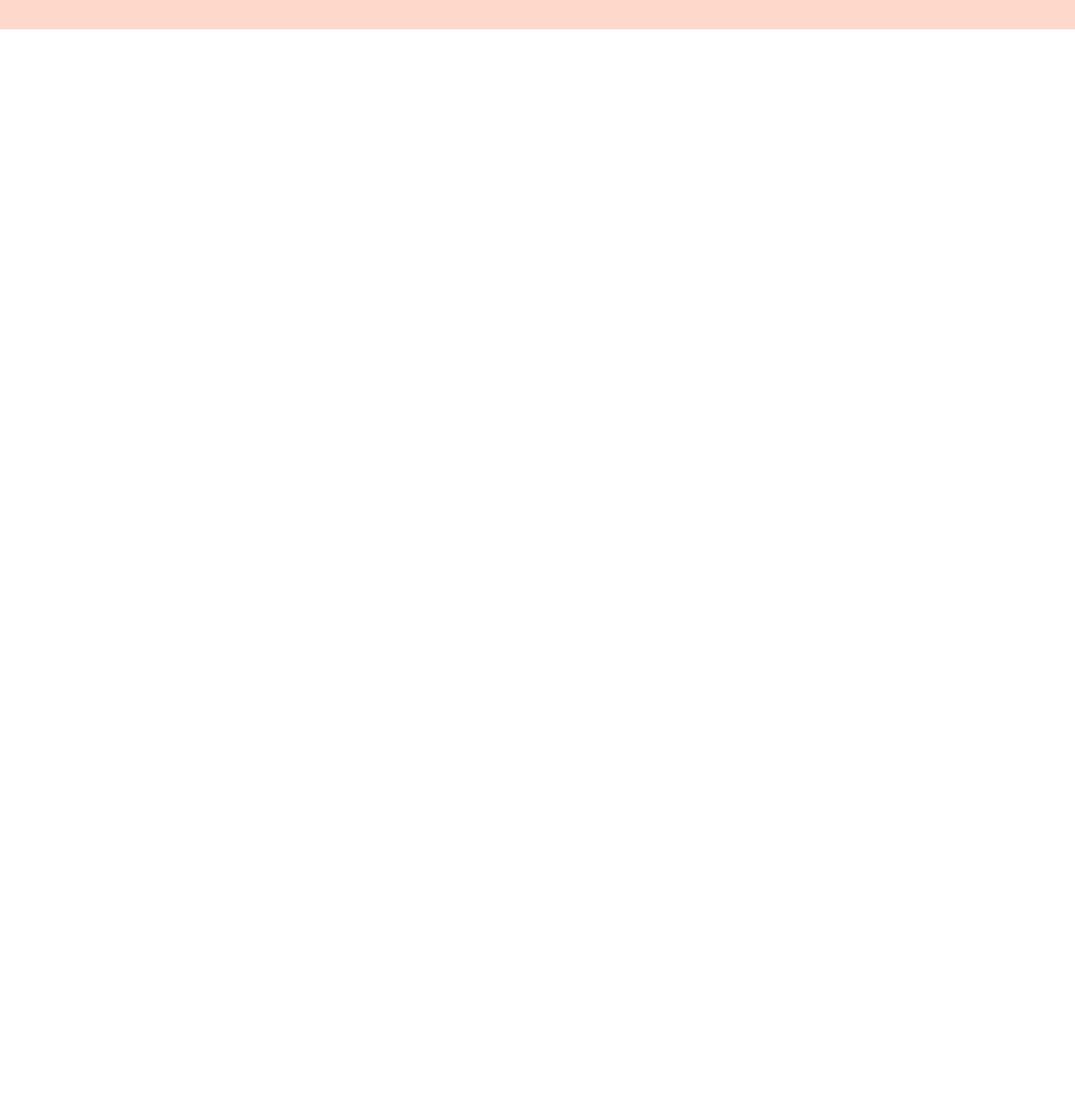
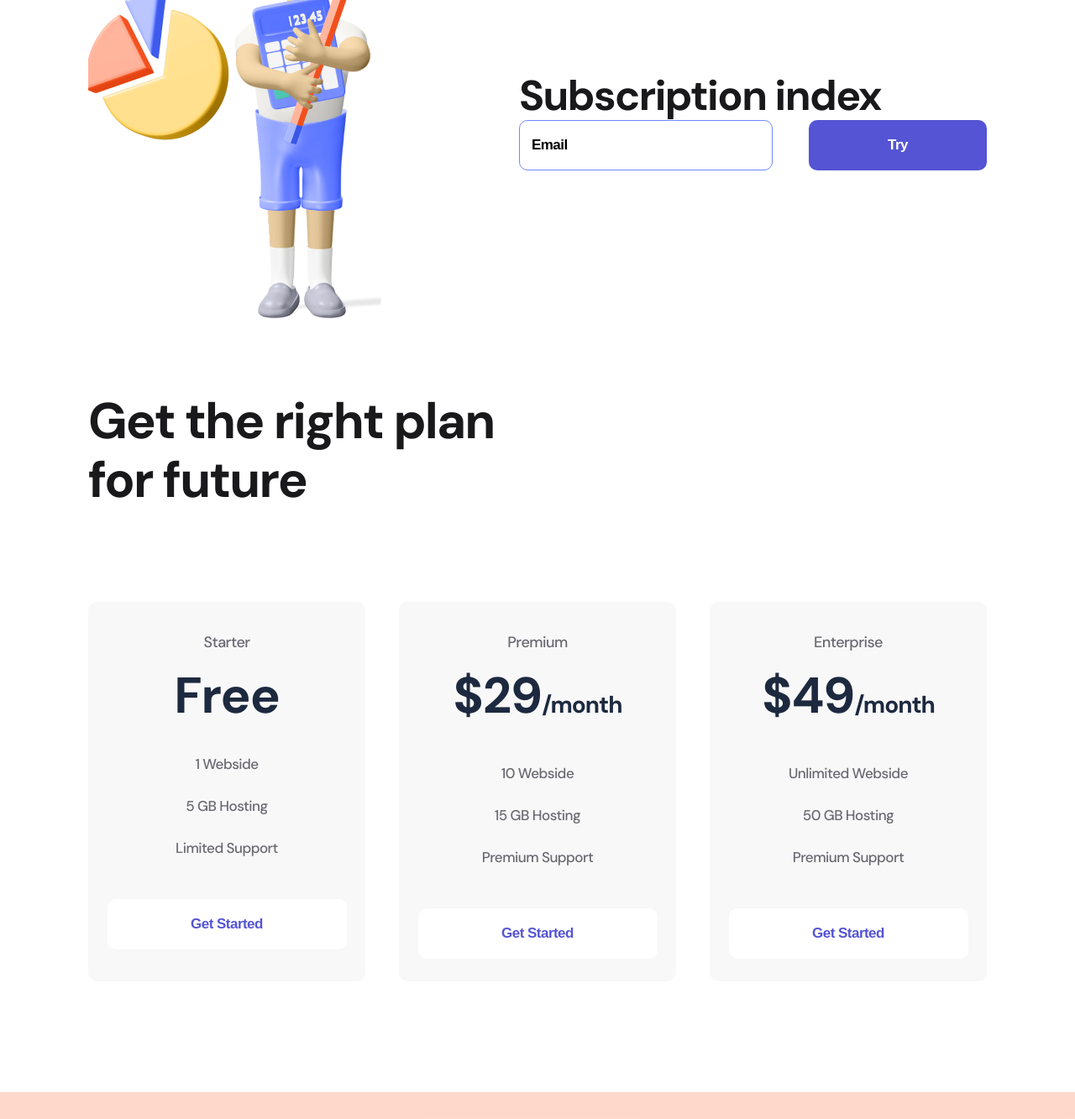
Before and after one commit to leviiiin/ipsum, a plain HTML site: page index.html in a window 1280 px wide. Shown: the part 956-2289 px from the top of the page at 84% size. Before the commit the page ends 991 px from the top, so only its background shows below. Drawn offline with nearby package versions, Linux system fonts and the light colour scheme.

Commit message:
Add files via upload

```diff
--- a/index.html
+++ b/index.html
@@ -72,6 +72,67 @@
         </div>
     </section>
 
+    <section class="container subscribe">
+        <div>
+            <img src="./img/Hero 2.png" alt="second men">
+        </div>
+        <div>
+            <h2 class="subscribe__title">Subscription index</h2>
+            <form>
+                <input class="input" type="email" placeholder="Email">
+                <button class="button button__violet">
+                    Try
+                </button>
+            </form>
+        </div>
+    </section>
+
+    <section class="container plan">
+        <h2 class="plan__title">Get the right plan for future</h2>
+        <div class="plan__flex">
+
+            <div class="item">
+                <p class="item__text">Starter</p>
+                <h3 class="item__title">Free</span></h3>
+                <ul>
+                    <li class="item__li">1 Webside</li>
+                    <li class="item__li">5 GB Hosting</li>
+                    <li class="item__li">Limited Support</li>
+                </ul>
+                <button class="button button__item">
+                    Get Started
+                </button>
+            </div>
+
+            <div class="item">
+                <p class="item__text">Premium</p>
+                <h3 class="item__title">$29<span>/month</span></h3>
+                <ul>
+                    <li class="item__li">10 Webside</li>
+                    <li class="item__li">15 GB Hosting</li>
+                    <li class="item__li">Premium Support</li>
+                </ul>
+                <button class="button button__item">
+                    Get Started
+                </button>
+            </div>
+
+            <div class="item">
+                <p class="item__text">Enterprise</p>
+                <h3 class="item__title">$49<span>/month</span></h3>
+                <ul>
+                    <li class="item__li">Unlimited Webside</li>
+                    <li class="item__li">50 GB Hosting</li>
+                    <li class="item__li">Premium Support</li>
+                </ul>
+                <button class="button button__item">
+                    Get Started
+                </button>
+            </div>
+
+        </div>
+    </section>
+
     <footer class="footer">
         <div class="container footer__flex">
             <div>
--- a/style/style.css
+++ b/style/style.css
@@ -12,7 +12,7 @@ body{
     padding: 38px 0px 48px;
 }
 
-.header__flex, .footer__flex, .about{
+.header__flex, .footer__flex, .about, .subscribe{
     display: flex;
     justify-content: space-between;
     align-items: center;
@@ -121,3 +121,116 @@ body{
     color: black;
     transition: 300ms;
 }
+
+.subscribe{
+    margin-bottom: 85px;
+}
+
+.subscribe__title{
+    font-weight: bold;
+    font-size: 50px;
+    line-height: 57px;
+    letter-spacing: -1.56316px;
+    color: #19191B;
+}
+
+.input{
+    width: 302px;
+    height: 60px;
+    border-radius: 10px;
+    border: 1px solid #7087FF;
+    padding-left: 14px;
+    box-sizing: border-box;
+    margin-right: 39px;
+}
+
+.input::placeholder, .input{
+    font-weight: bold;
+    font-size: 17px;
+    line-height: 22px;
+    letter-spacing: -0.531474px;
+    color: #000000;
+}
+
+.input:focus{
+    outline: none;
+}
+
+.plan{
+    margin-bottom: 132px;
+}
+
+.plan__title{
+    font-weight: bold;
+    font-size: 60px;
+    line-height: 70px;
+    letter-spacing: -1.87579px;
+    color: #19191B;
+    max-width: 504px;
+    margin-bottom: 110px;
+}
+
+.item{
+    width: 330px;
+    background: #f8f8f8;
+    border-radius: 10px;
+    text-align: center;
+    padding: 34px 0px 27px;
+}
+
+.item:hover{
+    transition: 500ms;
+    background: #ff7143;
+    box-shadow: 0px 32px 34px rgba(255, 112, 59, 0.317827);
+}
+
+.item__text{
+   font-size: 18px;
+   line-height: 28px;
+   letter-spacing: -0.562737px;
+   color: #696871;
+}
+
+.item:hover .item__text, .item:hover .item__title, .item:hover .item__li{
+    color: white;
+    transition: 500ms;
+}
+
+.item__title{
+    font-weight: bold;
+    font-size: 60px;
+    line-height: 56px;
+    letter-spacing: -1.03448px;
+    color: #1D293F;
+    margin: 22px 0px 28px;
+}
+
+.item__title span{
+    font-size: 28px;
+}
+
+.item__li{
+    list-style: none;
+    font-size: 17px;
+    line-height: 50px;
+    letter-spacing: -0.531574px;
+    color: #696871;
+}
+
+.button__item{
+    width: 285px;
+    background: white;
+    color: #5454D4;
+    margin-top: 36px;
+}
+
+.item:hover .button__item{
+    background: #8F3919;
+    color:white;
+    transition: 500ms;
+}
+
+.plan__flex{
+    display: flex;
+    justify-content: space-between;
+}
```
Also changed, not shown: img/Hero 2.png (added), img/box_1.png (added), img/box_2.png (added), img/box_3.png (added).
